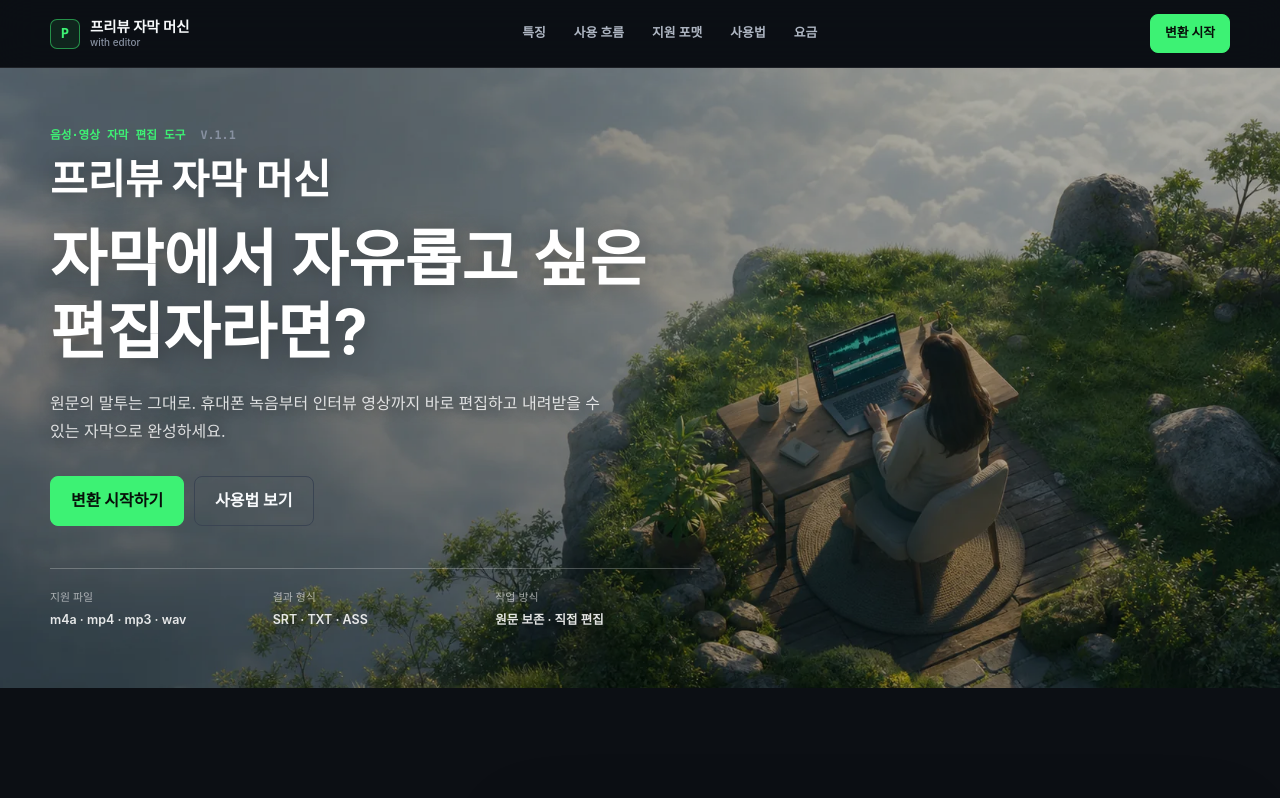
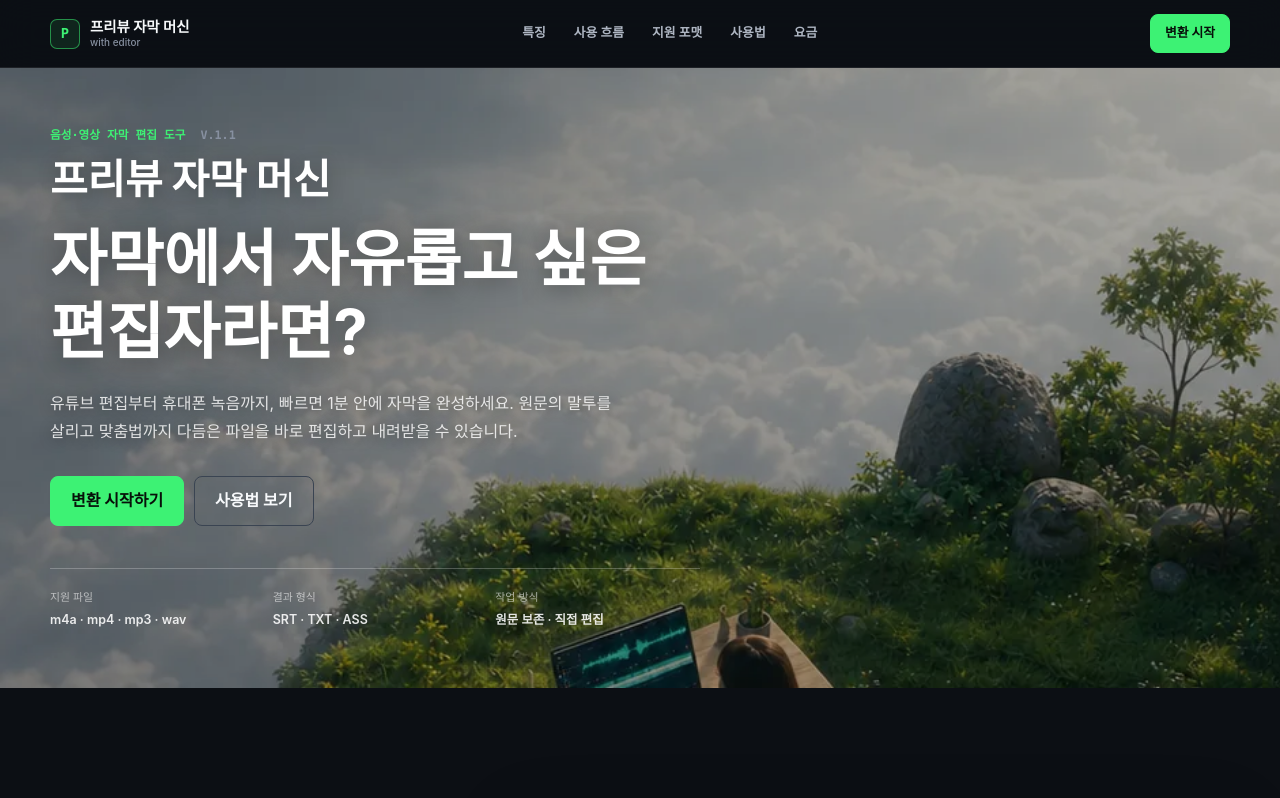
Before and after one commit to evilmuff0805-create/PR_text, a React (Vite) app in the folder client/: page / in a window 1280 px wide. Shown: the top 798 px of the page. Built offline with nearby package versions, Linux system fonts and the light colour scheme; a web font is replaced by a local one.

Commit message:
랜딩 핵심 문구 개선 (#66)
유튜브 편집과 휴대폰 녹음 사용 사례를 강조하고, 검증 가능한 범위에서 처리 속도와 결과 편집 흐름을 안내합니다.

```diff
--- a/client/src/pages/IntroPage.jsx
+++ b/client/src/pages/IntroPage.jsx
@@ -203,8 +203,8 @@ export default function IntroPage() {
             자막에서 자유롭고 싶은 편집자라면?
           </p>
           <p className="landing-hero__description">
-            원문의 말투는 그대로. 휴대폰 녹음부터 인터뷰 영상까지
-            바로 편집하고 내려받을 수 있는 자막으로 완성하세요.
+            유튜브 편집부터 휴대폰 녹음까지, 빠르면 1분 안에 자막을 완성하세요.
+            원문의 말투를 살리고 맞춤법까지 다듬은 파일을 바로 편집하고 내려받을 수 있습니다.
           </p>
 
           <div className="landing-hero__actions">
```
